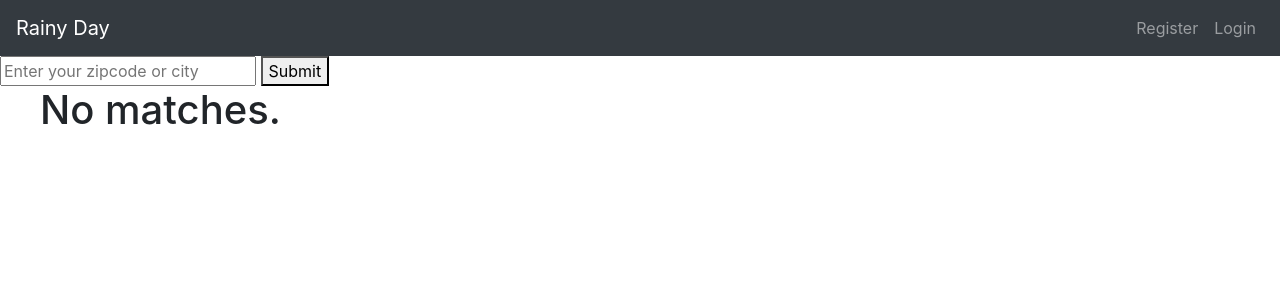
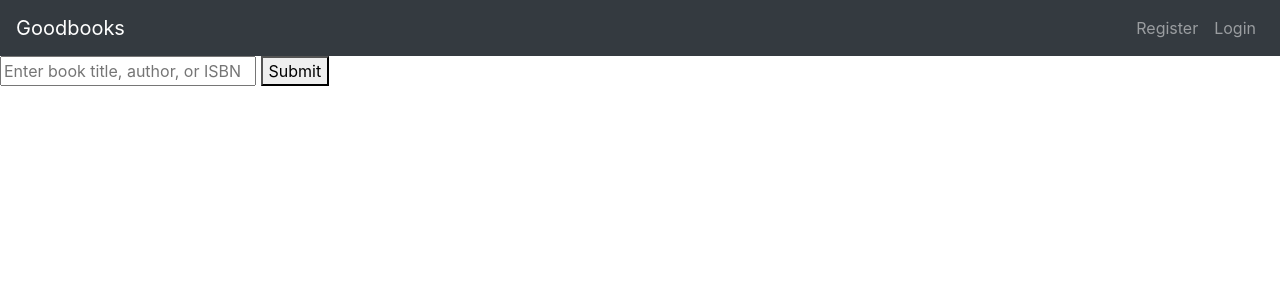
Before and after one commit to adizim/goodbooks, a Python web app: template templates/index.html in a window 1280 px wide. Shown: the top 300 px of the page. Run offline with Jinja, Linux system fonts and the light colour scheme; the template is opened without the code that fills it, so the values that code supplies are empty; some libraries are stand-ins or nearby versions.

Commit message:
update templates

```diff
--- a/templates/base.html
+++ b/templates/base.html
@@ -1,17 +1,16 @@
 <!DOCTYPE html>
 <html>
     <head>
-        <title>Rainy Day</title>
+        <title>{% block title %}{% endblock %}</title>
         <link rel="stylesheet" href="https://stackpath.bootstrapcdn.com/bootstrap/4.1.1/css/bootstrap.min.css" integrity="sha384-WskhaSGFgHYWDcbwN70/dfYBj47jz9qbsMId/iRN3ewGhXQFZCSftd1LZCfmhktB" crossorigin="anonymous">
         <script src="https://code.jquery.com/jquery-3.3.1.slim.min.js" integrity="sha384-q8i/X+965DzO0rT7abK41JStQIAqVgRVzpbzo5smXKp4YfRvH+8abtTE1Pi6jizo" crossorigin="anonymous"></script>
         <script src="https://cdnjs.cloudflare.com/ajax/libs/popper.js/1.14.3/umd/popper.min.js" integrity="sha384-ZMP7rVo3mIykV+2+9J3UJ46jBk0WLaUAdn689aCwoqbBJiSnjAK/l8WvCWPIPm49" crossorigin="anonymous"></script>
         <script src="https://stackpath.bootstrapcdn.com/bootstrap/4.1.1/js/bootstrap.min.js" integrity="sha384-smHYKdLADwkXOn1EmN1qk/HfnUcbVRZyYmZ4qpPea6sjB/pTJ0euyQp0Mk8ck+5T" crossorigin="anonymous"></script>
-
         <link rel="stylesheet" href="{{ url_for('static', filename='styles.css') }}">
     </head>
     <body>
         <nav class="navbar navbar-expand-lg navbar-dark bg-dark">
-            <a class="navbar-brand" href="{{ url_for('index') }}">Rainy Day</a>
+            <a class="navbar-brand" href="{{ url_for('index') }}">Goodbooks</a>
 
             <button class="navbar-toggler" type="button" data-toggle="collapse" data-target="#navbarNavAltMarkup" aria-controls="navbarNavAltMarkup" aria-expanded="false" aria-label="Toggle navigation">
                 <span class="navbar-toggler-icon"></span>
--- a/templates/form.html
+++ b/templates/form.html
@@ -1,7 +1,7 @@
 <!DOCTYPE html>
 <html>
     <head>
-        <title>Rainy Day</title>
+        <title>Goodbooks - {% block title %}{% endblock %}</title>
         <link rel="stylesheet" href="https://stackpath.bootstrapcdn.com/bootstrap/4.1.1/css/bootstrap.min.css" integrity="sha384-WskhaSGFgHYWDcbwN70/dfYBj47jz9qbsMId/iRN3ewGhXQFZCSftd1LZCfmhktB" crossorigin="anonymous">
     </head>
     <body>
--- a/templates/index.html
+++ b/templates/index.html
@@ -1,18 +1,20 @@
 {% extends 'base.html' %}
 
+{% block title %} Goodbooks - Search and Review Books {% endblock %}
+
 {% block header %}
-    <form action="" method="post">
-        <input type="text" name="place" placeholder="Enter your zipcode or city">
+    <form action="{{ url_for('index') }}" method="post">
+        <input type="text" name="query" placeholder="Enter book title, author, or ISBN">
         <button>Submit</button>
     <form>
 {% endblock %}
 
 {% block content %}
-    <ul>
-        {% for loc in locations %}
-            <li><a href="{{ url_for('locations', zipcode=loc.zip) }}">{{ loc.city }}, {{ loc.state }} {{ loc.zip }}</a></li>
-        {% else %}
-            <h1>No matches.</h1>
-        {% endfor %}
+    <ul class="list-group">
+        {% if searched %}
+            {% for b in books %}
+                <li class="list-group-item"><a href="{{ url_for('books', isbn = b.isbn) }}">{{ b.title }}, {{ b.author }}</a></li>
+            {% endfor %}
+        {% endif %}
     </ul>
 {% endblock %}
--- a/templates/login.html
+++ b/templates/login.html
@@ -1,4 +1,6 @@
 {% extends 'form.html' %}
+
+{% block title %} Login {% endblock %}
 
 {% block form %}
     <form action="{{ url_for('login') }}" method=post>
--- a/templates/register.html
+++ b/templates/register.html
@@ -1,10 +1,11 @@
 {% extends 'form.html' %}
+
+{% block title %} Register {% endblock %}
 
 {% block form %}
     <form action="{{ url_for('register') }}" method=post>
         Username <input type="text" name="username" required>
         Password <input type="password" name="password" required>
-        Zipcode <input type="text" name="zipcode">
         <button>Register</button>
     </form>
 {% endblock %}
```
Also changed, not shown: templates/book.html (added, +19 -0 lines).
